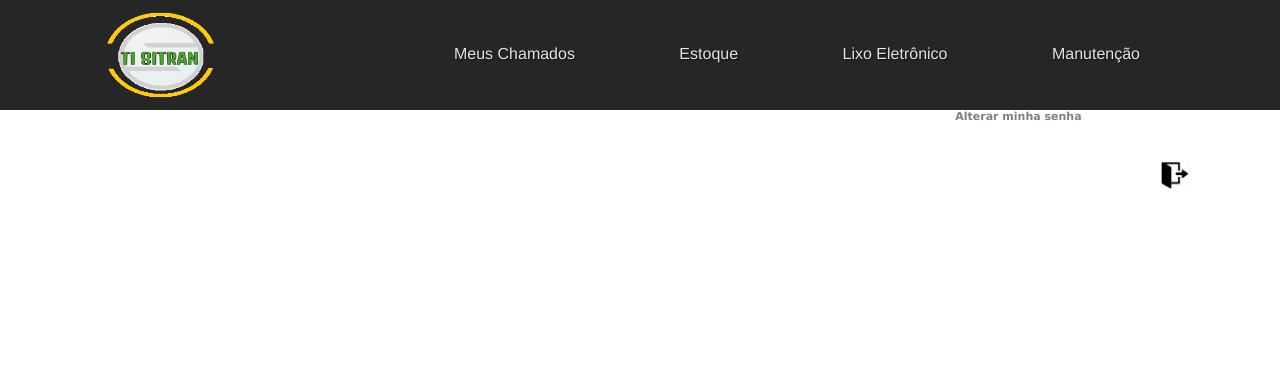
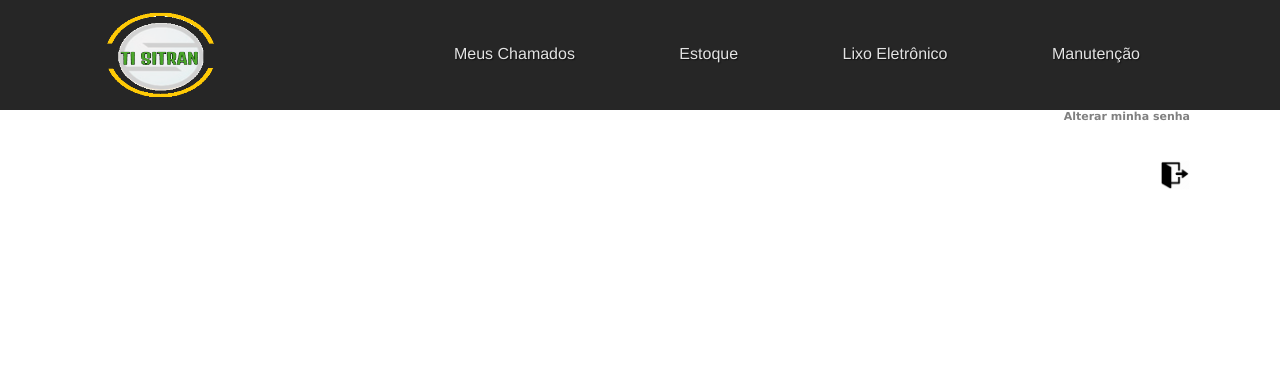
Before and after one commit to rafaalvesf/Central_Chamados_Sitran, a PHP site: page /header.php in a window 1280 px wide. Shown: the top 370 px of the page. Run offline with PHP 8.4, Linux system fonts and the light colour scheme.

Commit message:
corrigindo bugs
corrigindo bugs

```diff
--- a/css/main.css
+++ b/css/main.css
@@ -81,7 +81,6 @@ footer{
 
 .is-white1{
   float: right;
-  margin-right: 15.5%;
   font-family: verdana;
   font-weight: bold;
   text-decoration: none;
--- a/header.php
+++ b/header.php
@@ -24,7 +24,9 @@
 			</div>
 		</div>
 	</header>
+	<div class="container">
 	<a  class="is-white1" href="?pagina=alterar_senha">Alterar minha senha</a>
+	</div>
 	<div id="conteudo" class="container">
 		<div>
 		<a href="logout.php"><img src="img/logout.png" style="float:right; width:30px; height: 30px;"></a>
```
Also changed, not shown: processa_alterar_senha.php (+6 -2 lines).
